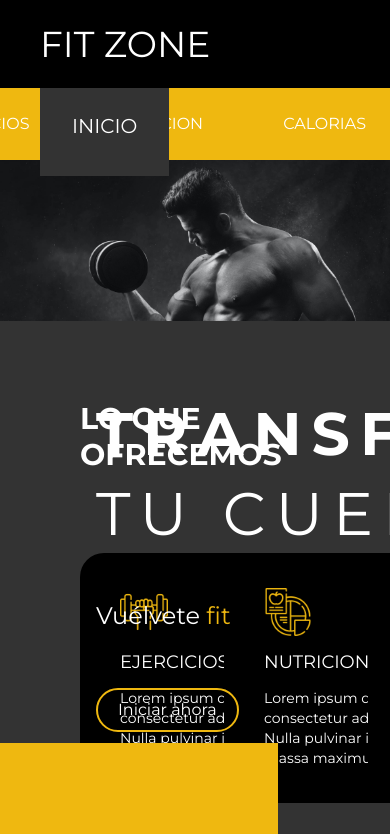
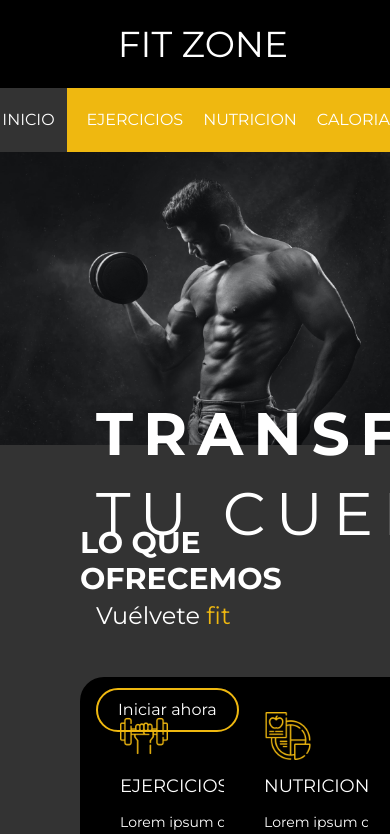
Before and after one commit to JAASM1/FitZone, a React (Create React App) app: page / in a window 390 px wide. Shown: the top 834 px of the page. Built offline with nearby package versions, Linux system fonts and the light colour scheme.

Commit message:
Inicio de responsive

```diff
--- a/src/components/navbar/Navbar.js
+++ b/src/components/navbar/Navbar.js
@@ -7,18 +7,23 @@ function Navbar() {
     <div className='w-full m-0 p-0 font-Montserrat'>
         <div className='bg-black'>
             <Link to = '/'>
-                <h1 className='text-white text-4xl p-6 pl-10 font-medium'>FIT ZONE</h1>
+                <h1 className='text-white text-4xl p-6 pl-10 font-medium max-md:text-center'>FIT ZONE</h1>
             </Link>
         </div>
 
-        <div className='bg-[#333] absolute left-10 px-8 pt-6 pb-9'>
+        <div className='bg-[#333] absolute left-10 px-8 pt-6 pb-9 max-md:hidden'>
             <Link to='/'>
                 <p className='uppercase  text-white text-xl'>Inicio</p>
             </Link>
         </div>
 
-        <div className='bg-[#EFB810] flex gap-20 items-center justify-end p-6 static'>
+        <div className='bg-[#EFB810] flex md:gap-7 gap-5 items-center max-md:justify-center justify-end p-6 max-md:h-16'>
 
+            <div className='bg-[#333] py-5 px-3 md:hidden'>
+                <Link to='/'>
+                    <p className='uppercase  text-white md:text-xl'>Inicio</p>
+                </Link>
+            </div>
 
             <div className=''>
                 <Link to='/Ejercicios'>
--- a/src/page/Inicio/Inicio.js
+++ b/src/page/Inicio/Inicio.js
@@ -1,6 +1,7 @@
 import React from 'react'
 import img1 from '../../asset/img/inicio/img1.jpg'
 import img2 from '../../asset/img/inicio/img2.jpg'
+import imgMovil from '../../asset/img/inicio/imgMovil.jpg'
 
 import iconEjercicio from '../../asset/icons/pesa (1).png'
 import iconNutricion from '../../asset/icons/nutricion.png'
@@ -26,8 +27,11 @@ function Inicio() {
             </Link>
           </div>
         </div>
-        <div className='static'>
-          <img src={img1} alt='' className=''></img>
+        <div className='max-md:hidden'>
+          <img src={img1} alt=''></img>
+        </div>
+        <div className='md:hidden'>
+          <img src={imgMovil} alt=''></img>
         </div>
       </div>
 
```
Also changed, not shown: src/asset/img/inicio/imgMovil.jpg (added).
